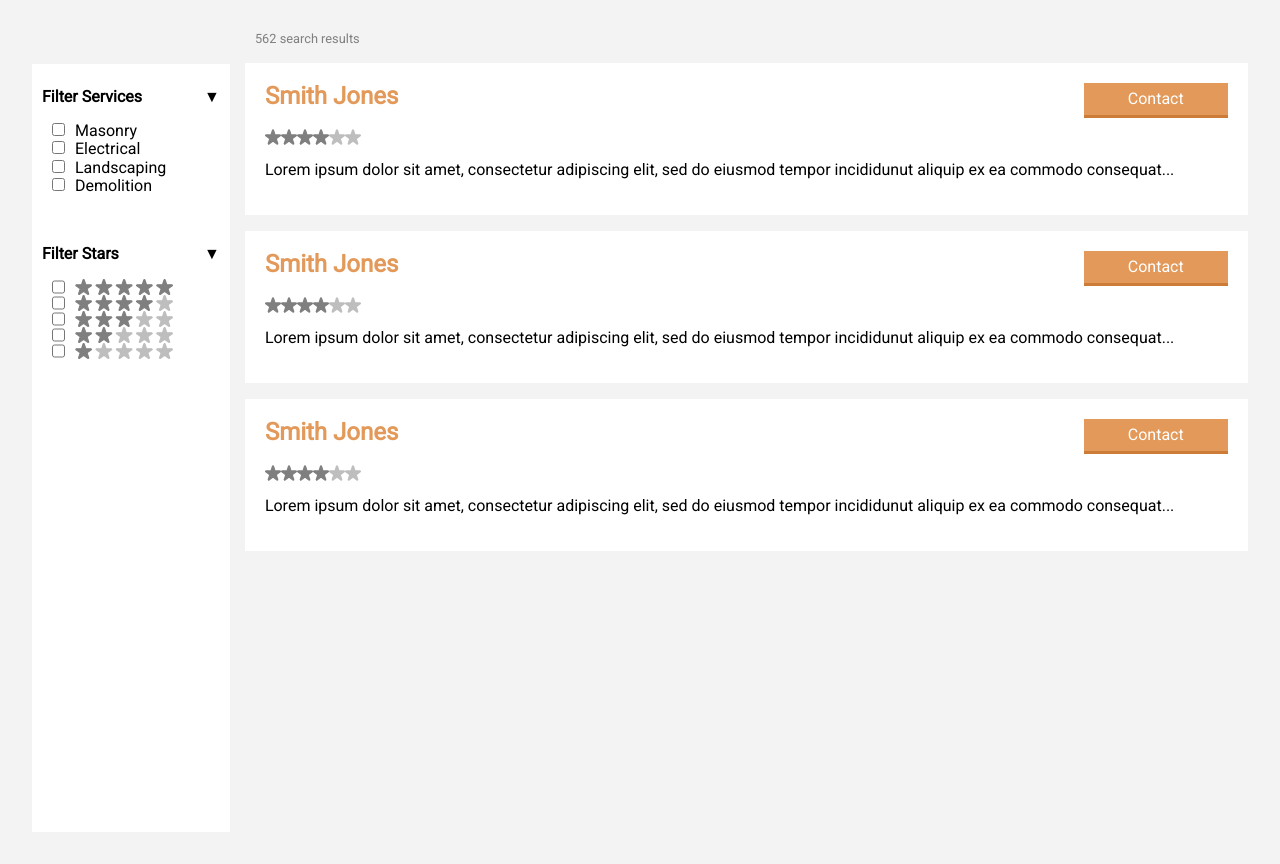
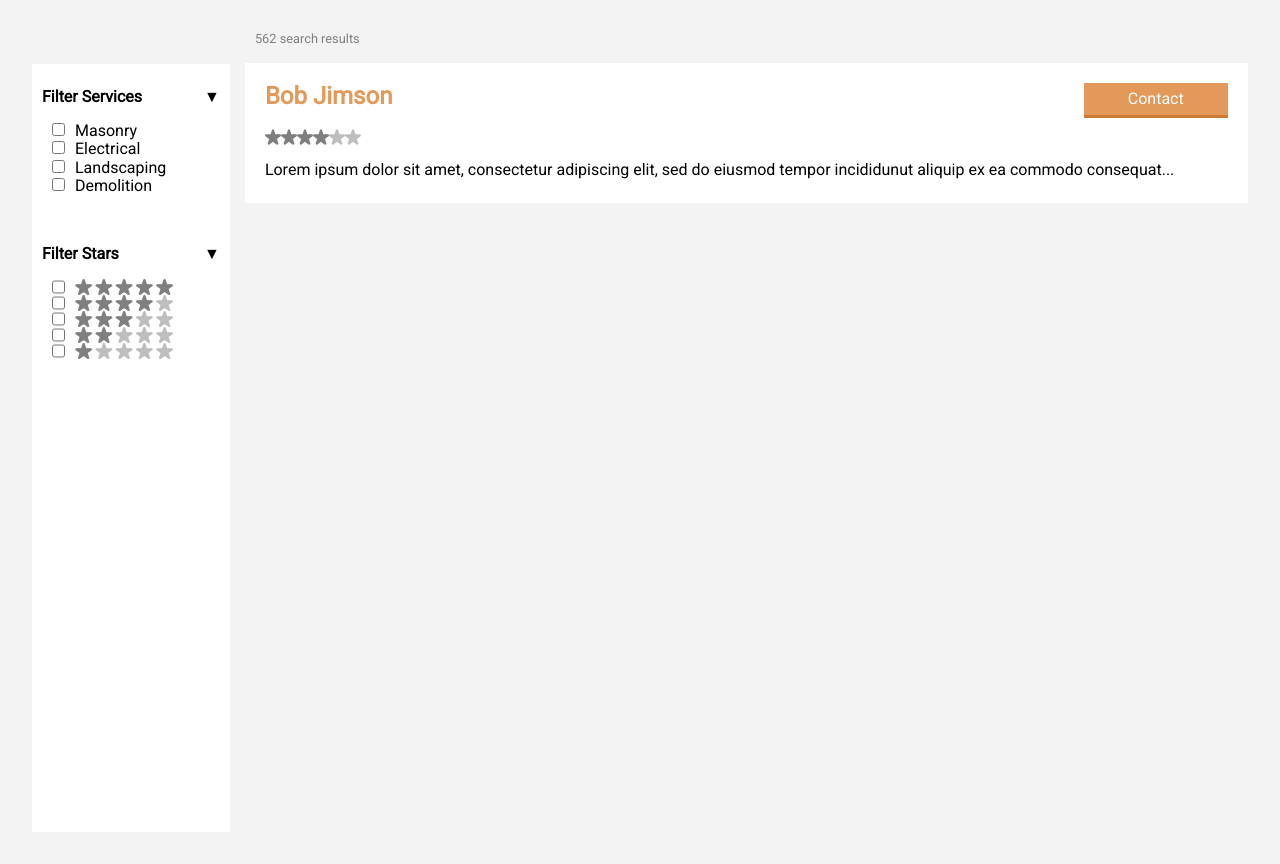
Before and after one commit to SeedyROM/adu-hack, a Django app: page /connections/search/ in a window 1280 px wide. Shown: the part 68-932 px from the top of the page. Run offline with Django 3.2, Linux system fonts and the light colour scheme; data comes from the database, SQL or seed files in the repository; both versions use the stored data as it was after the commit.

Commit message:
Fixed more bugs and left some nice scaffolding around

```diff
--- a/client/static/css/style.css
+++ b/client/static/css/style.css
@@ -38,7 +38,7 @@ nav {
   .jumbo a {
     color: #f0d371; }
   .jumbo input {
-    width: 50%;
+    width: 100%;
     font-size: 2em;
     padding: 7px; }
 
@@ -131,6 +131,9 @@ nav {
   margin-right: 0;
   margin-bottom: 1em; }
 
+.mainList li > p {
+  margin-bottom: 0.25rem; }
+
 .stars li:nth-child(1)::after {
   background-image: url("../imgs/stars_5.svg"); }
 
--- a/client/static/css/style.scss
+++ b/client/static/css/style.scss
@@ -48,7 +48,7 @@ nav {
     color: #f0d371;
   }
   input {
-    width: 50%;
+    width: 100%;
     font-size: 2em;
     padding: 7px;
   }
@@ -167,6 +167,10 @@ nav {
     margin-right: 0;
     margin-bottom: 1em;
   }
+
+  li > p {
+    margin-bottom: 0.25rem;
+  }
 }
 
 @for $i from 1 through 5 {
--- a/connections/views.py
+++ b/connections/views.py
@@ -1,13 +1,14 @@
 from django.shortcuts import render
 
+from accounts.models import User
 from accounts.models import ContractorInformation
 from connections.models import Service
 
 def search(request):
-    contractors = ContractorInformation.objects.all()
+    contractors = User.objects.filter(user_type=User.CONTRACTOR)
     popular_services = Service.top_5()
 
-    print(popular_services)
+    print(contractors)
 
     return render(request, 'connections/search.html', {
         'services': popular_services,
--- a/templates/connections/search.html
+++ b/templates/connections/search.html
@@ -8,7 +8,7 @@
             <h2 class="expand">Filter Services</h2>
             <ul>
                 {% for service in services %}
-                    <li><input type="checkbox" value="{{ service.name }}">{{ service.name }}</li>
+                <li><input type="checkbox" value="{{ service.name }}">{{ service.name }}</li>
                 {% endfor %}
             </ul>
         </div>
@@ -25,15 +25,15 @@
     </aside>
 
     <section class="mainList">
-        {% for contractor in contractors %}
-            {{ contractor.name }}
-        {% endfor %}
         <p class="smallText">562 search results</p>
         <ul>
+            {% for contractor in contractors %}
             <li>
                 <div class="previewHeader">
                     <div>
-                        <a><h2>Smith Jones</h2></a>
+                        <a>
+                            <h2>{{ contractor.name }}</h2>
+                        </a>
                         <div class="rating">
                             <img src="{% static 'imgs/filled_star.svg' %}">
                             <img src="{% static 'imgs/filled_star.svg' %}">
@@ -48,42 +48,7 @@
                 <p> Lorem ipsum dolor sit amet, consectetur adipiscing elit, sed do eiusmod tempor incididunut aliquip
                     ex ea commodo consequat...</p>
             </li>
-            <li>
-                <div class="previewHeader">
-                    <div>
-                        <a><h2>Smith Jones</h2></a>
-                        <div class="rating">
-                            <img src="{% static 'imgs/filled_star.svg' %}">
-                            <img src="{% static 'imgs/filled_star.svg' %}">
-                            <img src="{% static 'imgs/filled_star.svg' %}">
-                            <img src="{% static 'imgs/filled_star.svg' %}">
-                            <img src="{% static 'imgs/empty_star.svg' %}">
-                            <img src="{% static 'imgs/empty_star.svg' %}">
-                        </div>
-                    </div>
-                    <a href="#">Contact</a>
-                </div>
-                <p> Lorem ipsum dolor sit amet, consectetur adipiscing elit, sed do eiusmod tempor incididunut aliquip
-                    ex ea commodo consequat...</p>
-            </li>
-            <li>
-                <div class="previewHeader">
-                    <div>
-                        <a><h2>Smith Jones</h2></a>
-                        <div class="rating">
-                            <img src="{% static 'imgs/filled_star.svg' %}">
-                            <img src="{% static 'imgs/filled_star.svg' %}">
-                            <img src="{% static 'imgs/filled_star.svg' %}">
-                            <img src="{% static 'imgs/filled_star.svg' %}">
-                            <img src="{% static 'imgs/empty_star.svg' %}">
-                            <img src="{% static 'imgs/empty_star.svg' %}">
-                        </div>
-                    </div>
-                    <a href="#">Contact</a>
-                </div>
-                <p> Lorem ipsum dolor sit amet, consectetur adipiscing elit, sed do eiusmod tempor incididunut aliquip
-                    ex ea commodo consequat...</p>
-            </li>
+            {% endfor %}
         </ul>
     </section>
 
@@ -91,10 +56,8 @@
 {% endblock content %}
 
 {% block scripts %}
-<script
-        src="https://code.jquery.com/jquery-3.3.1.min.js"
-        integrity="sha256-FgpCb/KJQlLNfOu91ta32o/NMZxltwRo8QtmkMRdAu8="
-        crossorigin="anonymous"></script>
+<script src="https://code.jquery.com/jquery-3.3.1.min.js" integrity="sha256-FgpCb/KJQlLNfOu91ta32o/NMZxltwRo8QtmkMRdAu8="
+    crossorigin="anonymous"></script>
 
 <script>
     $('.expand').click(function () {
--- a/templates/index.html
+++ b/templates/index.html
@@ -3,11 +3,12 @@
 {% block content %}
 <section class="jumbo">
     <h1>Lorem ipsum dolor sit amet, consectetur adipiscing</h1>
-    <input type="text" placeholder="Search for contractors...">
+    <form action="{% url 'connections:search' %}" method="GET">
+        <input type="text" name="q" placeholder="Search for contractors...">
+    </form>
     <p>Contractor? <a href="#">Login Here</a></p>
 </section>
 <section class="works">
-
     <ul>
         <li>
             <div class="aboutImg"></div>
```
Also changed, not shown: db.sqlite3.
